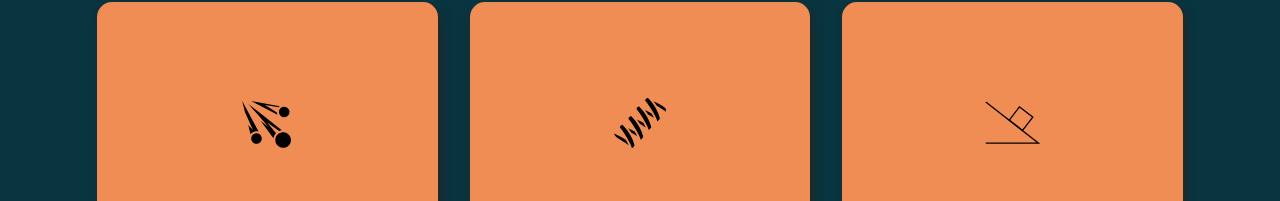
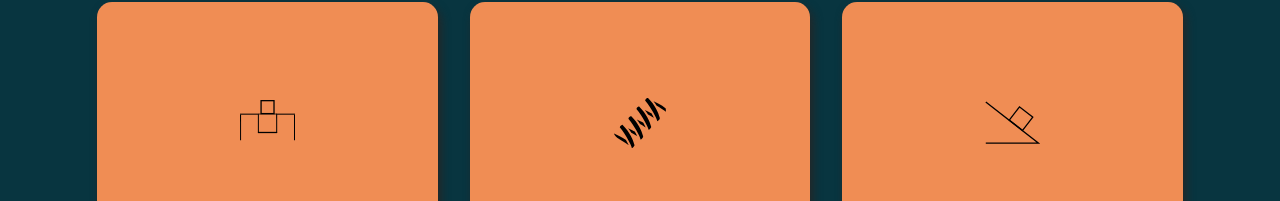
Before and after one commit to PerOle15/study-physics, a React (Create React App) app: page /study in a window 1280 px wide. Shown: the part 548-749 px from the top of the page. Built offline with nearby package versions, Linux system fonts and the light colour scheme.

Commit message:
potential energy svg

```diff
--- a/src/components/MainStudyPage.jsx
+++ b/src/components/MainStudyPage.jsx
@@ -4,6 +4,7 @@ import { AiOutlineDotChart } from 'react-icons/ai'
 import pendulum from '../svg/pendulum.svg'
 import wave from '../svg/wave.svg'
 import inclinedPlane from '../svg/inclined-plane.svg'
+import potentialEnergy from '../svg/potential-energy.svg'
 
 function MainStudyPage() {
   return (
@@ -27,7 +28,7 @@ function MainStudyPage() {
       <div className='card-grid'>
         <Link to='potential-energy' className='card'>
           <div className='card-icon'>
-            <GiStrikingBalls />
+            <img src={potentialEnergy} alt='' />
           </div>
           <p className='card-heading secondary'>Potentielle Energie</p>
         </Link>
```
Also changed, not shown: src/svg/potential-energy.svg (added).
